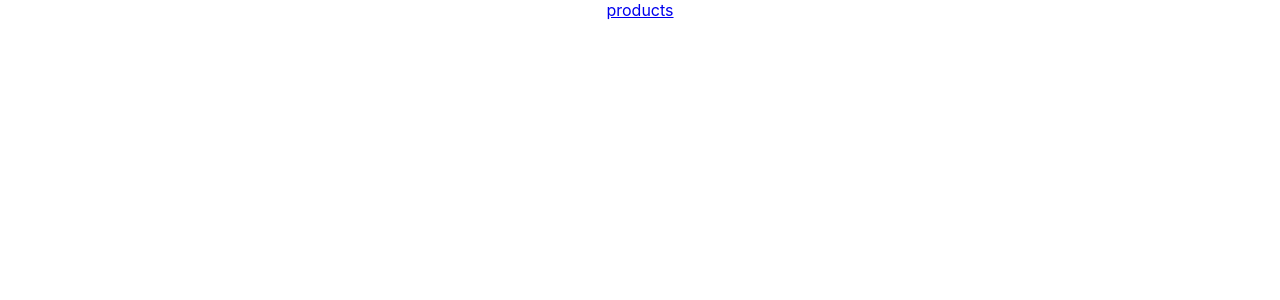
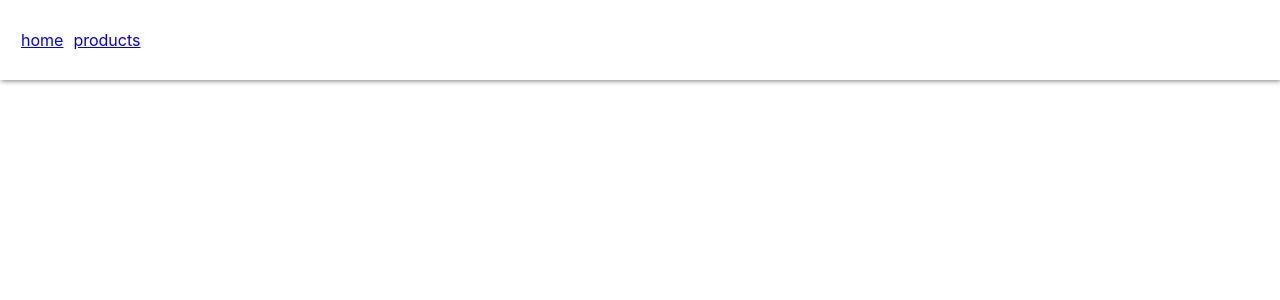
Before and after one commit to rudyyazdi/flashy, a React app: page / in a window 1280 px wide. Shown: the top 300 px of the page. Built offline with nearby package versions, Linux system fonts and the light colour scheme.

Commit message:
stye ponits

```diff
--- a/app/App.tsx
+++ b/app/App.tsx
@@ -4,10 +4,25 @@ import { BrowserRouter, Route, Link } from "react-router-dom";
 import "./App.css";
 import Product from "./Product";
 
+const navStyle = {
+  display: "flex",
+  height: "3em",
+  alignItems: "center",
+  padding: "1em",
+  boxShadow: "1px 1px 5px grey"
+}
+
+const navLinkStyle = {
+  margin: "5px"
+}
+
 const App = () => (<div className="App">
   <BrowserRouter>
-    <Link to="/products">products</Link>
-    <Route exact path="/products" component={Product} />
+    <div style={navStyle} >
+      <Link to="/" style={navLinkStyle}>home</Link>
+      <Link to="/products" style={navLinkStyle}>products</Link>
+    </div>
+    <Route exact={true} path="/products" component={Product} />
   </BrowserRouter>
 </div>)
 
```
